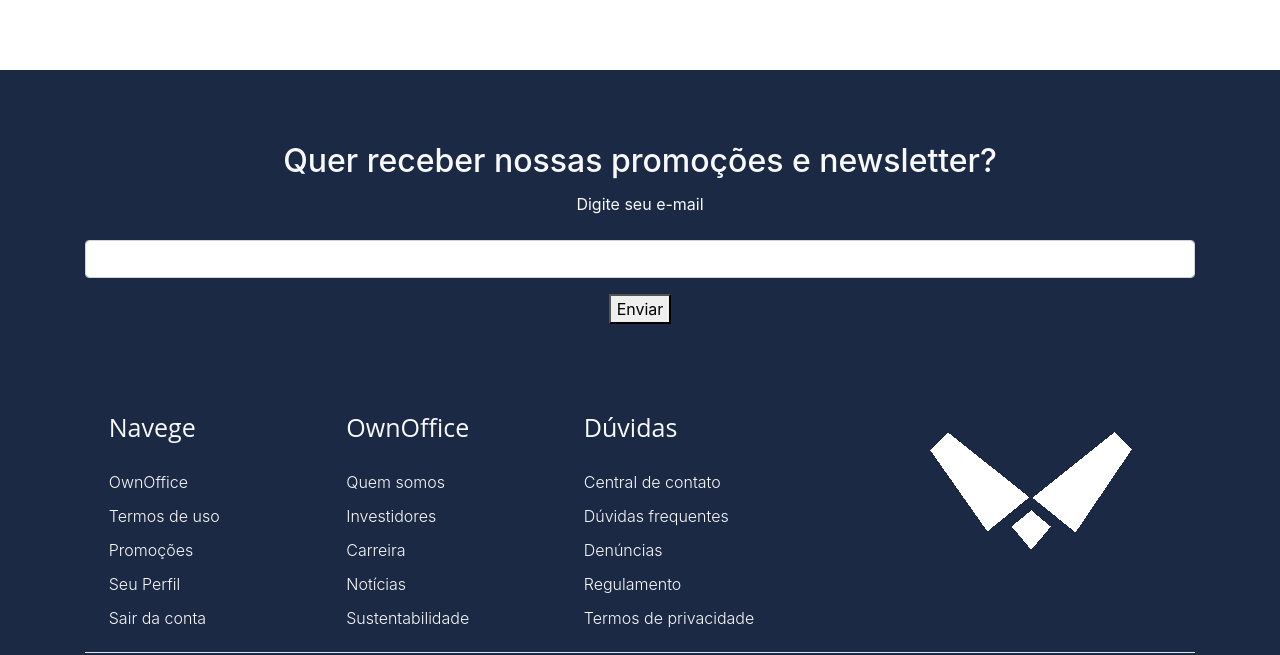
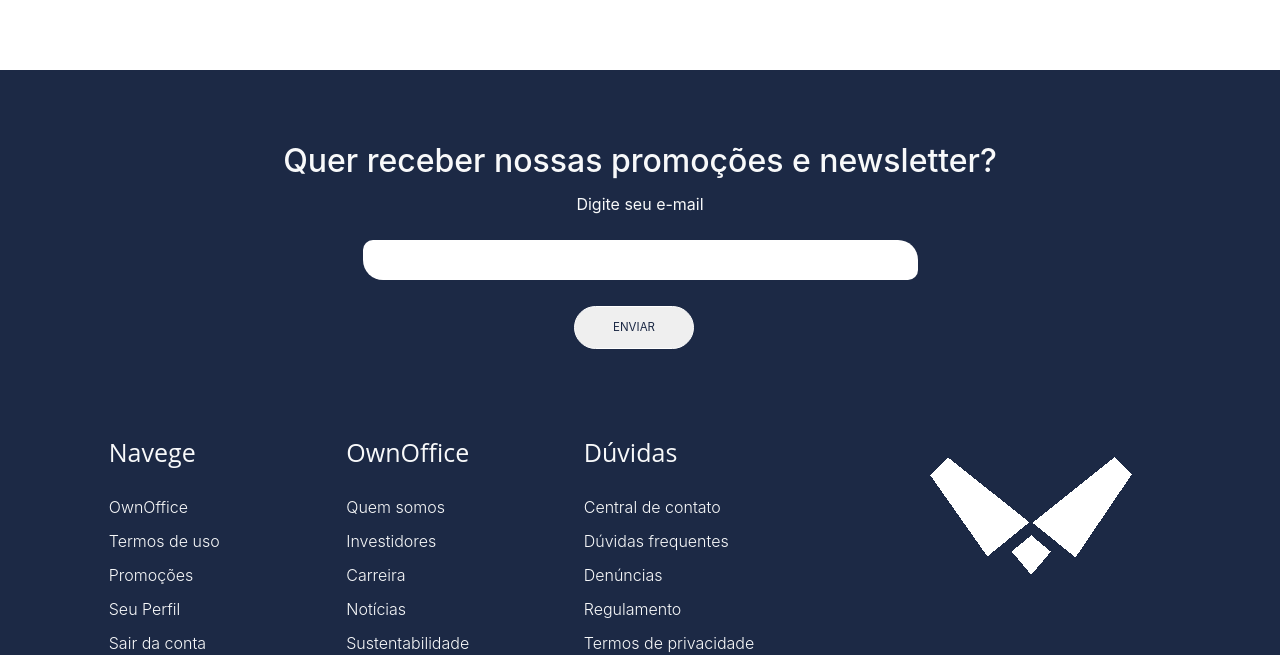
Before and after one commit to bruno-slobo/Site, a website: page OwnOffice.html in a window 1280 px wide. Shown: the part 3693-4348 px from the top of the page. Drawn offline with nearby package versions, Linux system fonts and the light colour scheme.

Commit message:
27-10-2020 22:36
Footer - CSS

```diff
--- a/css/Geral.css
+++ b/css/Geral.css
@@ -313,5 +313,35 @@
 
 .size{
     font-size: 16px;
+}
 
+#new{
+    border: none;
+    display: inline-block;
+    width: 50%;
+    height: 40px;
+    padding: 12px 10px;
+    border-radius: 10px 20px ;
 }
+
+#btn-footer{
+    border-radius: 25px;
+    text-transform: uppercase;
+    color: #1C2945;
+    font-size: 11.5px;
+    cursor: pointer;
+    width: 120px;
+    margin-top: 1rem;
+    margin: 10px 0 0 0;
+    align-self: center;
+    display: inline-block;
+    padding: 12px 10px;
+    border: 1px solid #fff;
+    margin-right: 12px;
+}
+
+#btn-footer:hover{
+    text-decoration: none;
+    background-color: #1C2945;
+    color: #fff;
+}
```
